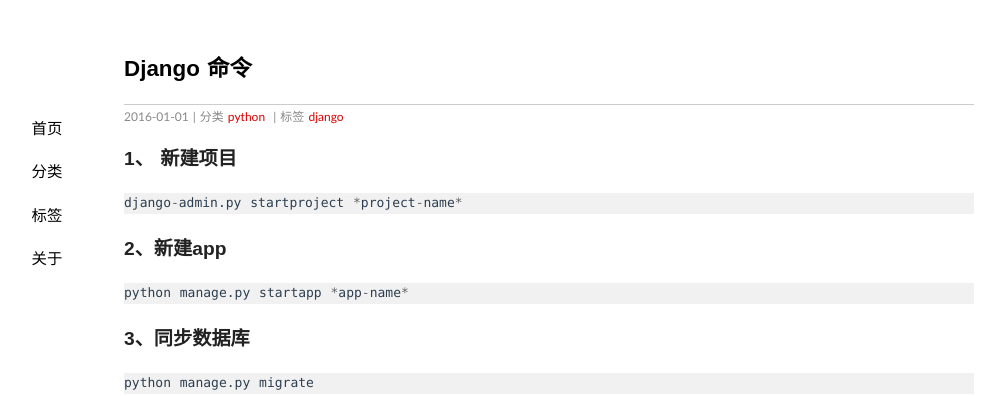
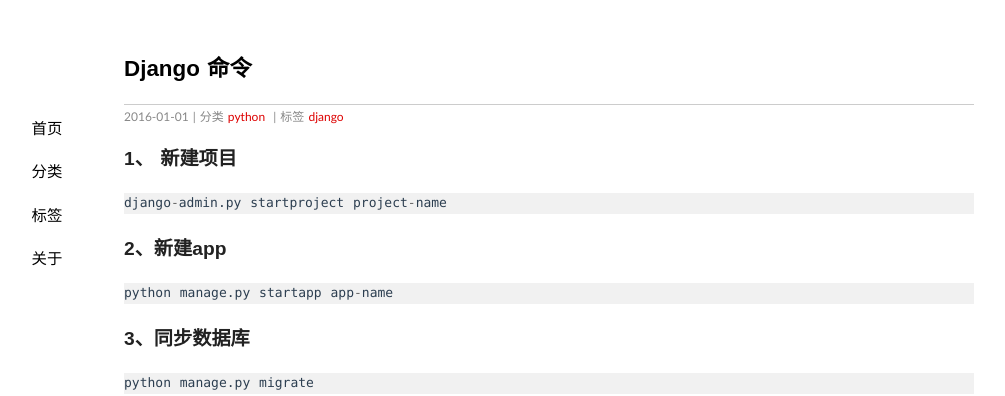
Before and after one commit to vincen/vincen.github.io, a Jekyll site: the page built from _posts/2016-01-01-0005.md, in a window 1280 px wide. Shown: the top 396 px of the page, without its empty margins (91-1096 px from the left). Built offline with Jekyll 4.4.1, drawn with Linux system fonts in a browser that asks for light colours; Markdown is read by kramdown in place of the engine named in the settings; comment, search, counter and statistics services are not loaded.

Commit message:
修改文章

````diff
--- a/_posts/2016-01-01-0005.md
+++ b/_posts/2016-01-01-0005.md
@@ -5,12 +5,12 @@
 tags: django
 ---
 ### 1、 新建项目
-``` py
-django-admin.py startproject *project-name*
+```py
+django-admin.py startproject project-name
 ```
 ### 2、新建app
 ``` py
-python manage.py startapp *app-name*
+python manage.py startapp app-name
 ```
 ### 3、同步数据库
 ``` py
````
